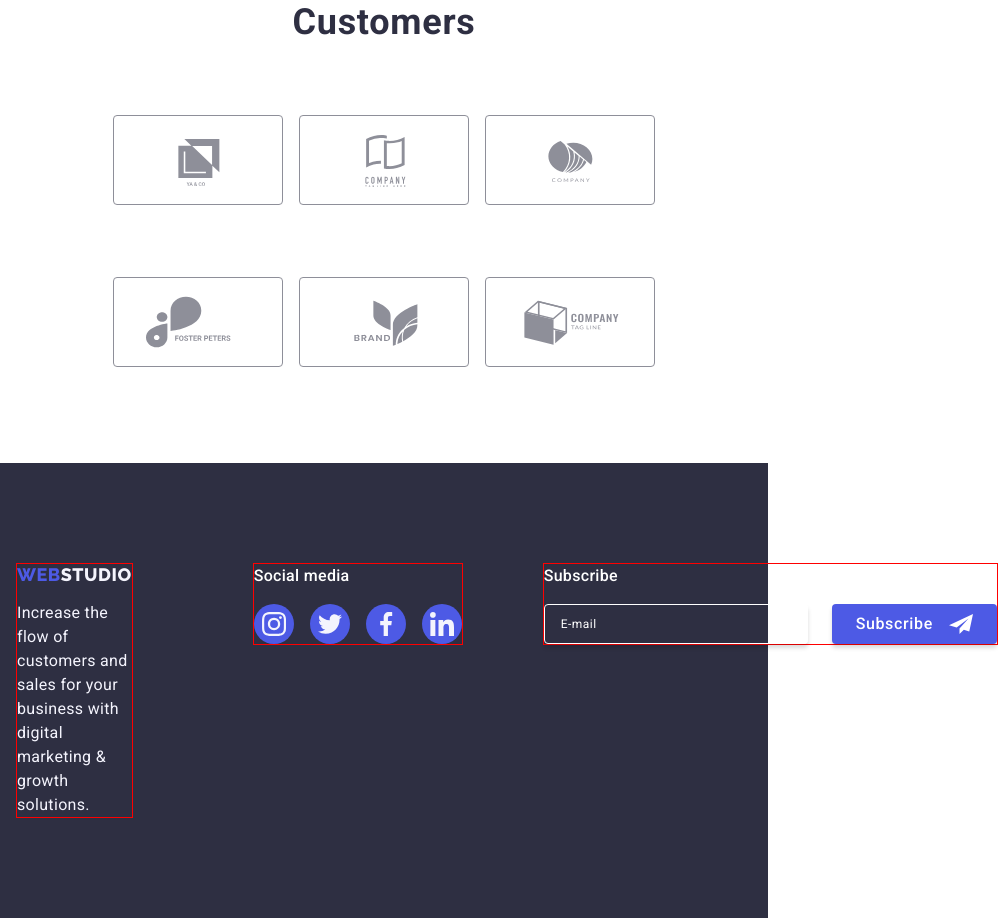
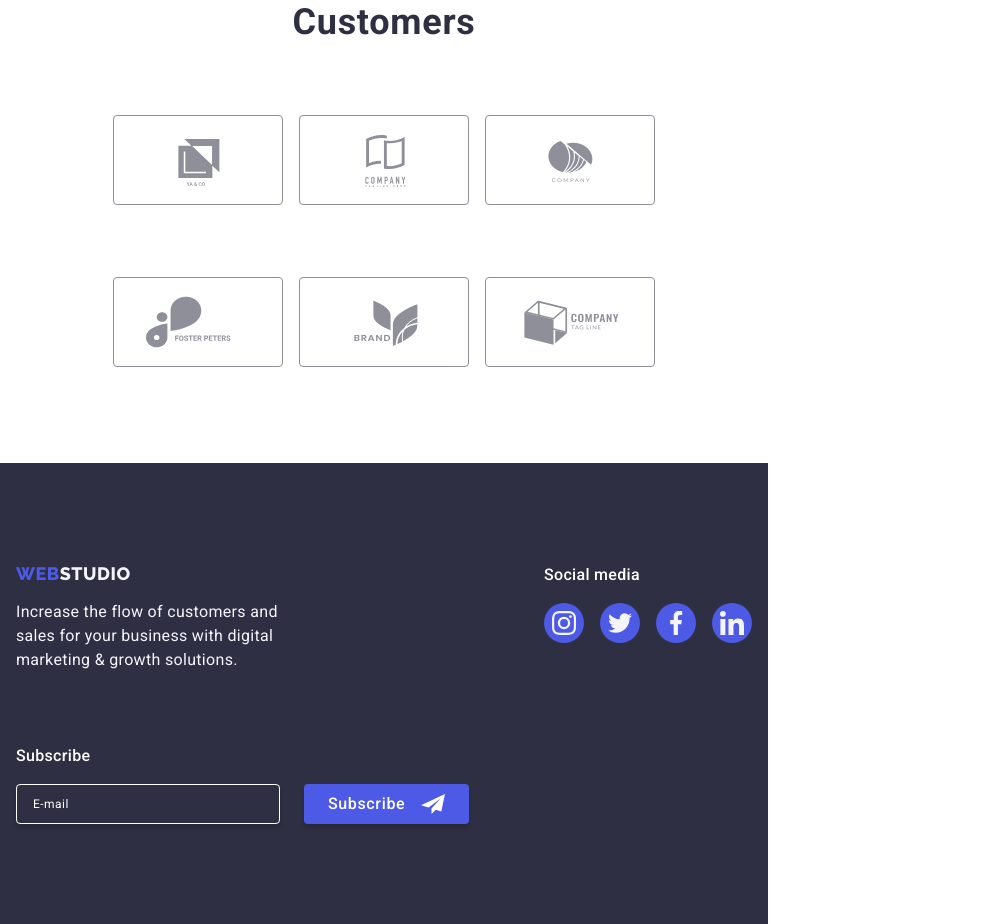
Before and after one commit to AleghSoroka/goit-markup-hw-06, a plain HTML site: page index.html in a window 768 px wide. Shown: the part 2339-3263 px from the top of the page, 998 px wide, since content can reach past the window. Drawn offline with nearby package versions, Linux system fonts and the light colour scheme; files whose address does not match are found by name.

Commit message:
Footer OK

```diff
--- a/css/styles.css
+++ b/css/styles.css
@@ -1308,12 +1308,20 @@ img {
 }
 
 .footer-box {
-  border: 1px solid red;
+  /* border: 1px solid red; */
 }
 @media screen and (min-width: 768px) and (max-width: 1157px) {
+  .footer-box {
+    margin-right: 0;
+  }
+  .footer-box-1 {
+    min-width: 264px;
+  }
   .footer-wrapper {
-    .footer-wrapper {
-      display: flex;
-    }
+    display: flex;
+    flex-wrap: wrap;
+    justify-content: space-between;
+    /* column-gap: 24px; */
+    row-gap: 72px;
   }
 }
```
